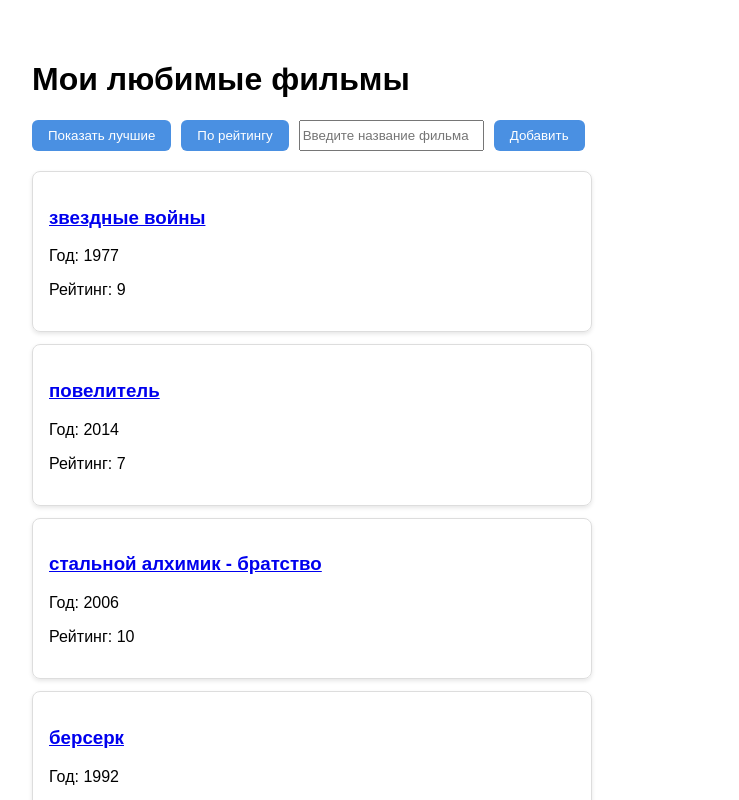
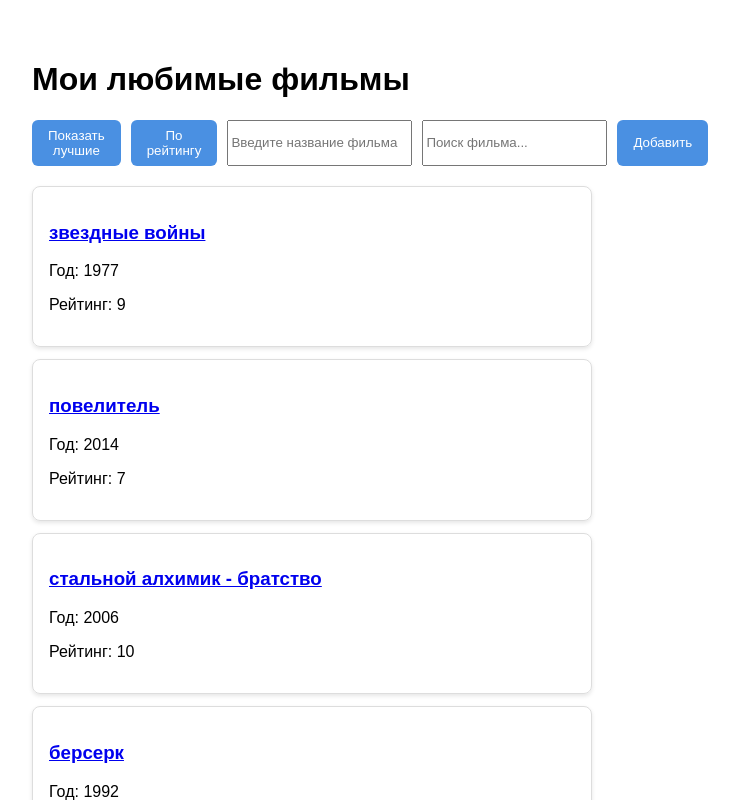
Before and after one commit to yuracherichenko/my-films, a React (Create React App) app: page / in a window 1280 px wide. Shown: the top 800 px of the page, without its empty margins (328-1067 px from the left). Built offline with nearby package versions, Linux system fonts and the light colour scheme; no server answers.

Commit message:
add search feature

```diff
--- a/src/App.js
+++ b/src/App.js
@@ -19,6 +19,7 @@ function App() {
     const [sortByRating, setSortByRating] = useState(false);
     const [users, setUsers] = useState([]);
     const [newFilm, setNewFilm] = useState('');
+    const [search, setSearch] = useState('');
 
     useEffect(() => {
         fetch('https://jsonplaceholder.typicode.com/users/')
@@ -31,6 +32,8 @@ function App() {
     let filmsToRender = sortByRating
     ? [...filmRating].sort((a, b) => b.rating - a.rating)
         : filmRating;
+
+    filmsToRender = filmsToRender.filter(film => film.title.toLowerCase().includes(search.toLowerCase()));
 
 
   return (
@@ -54,6 +57,11 @@ function App() {
                                   value={newFilm}
                                   onChange={e => setNewFilm(e.target.value)}
                                   placeholder='Введите название фильма'
+                              />
+                              <input
+                                  value={search}
+                                  onChange={(e) => setSearch(e.target.value)}
+                                  placeholder="Поиск фильма..."
                               />
                               <button onClick={() => {
                                   setFilms([...films, {title: newFilm, year: 2024, rating: 5}]);
```
